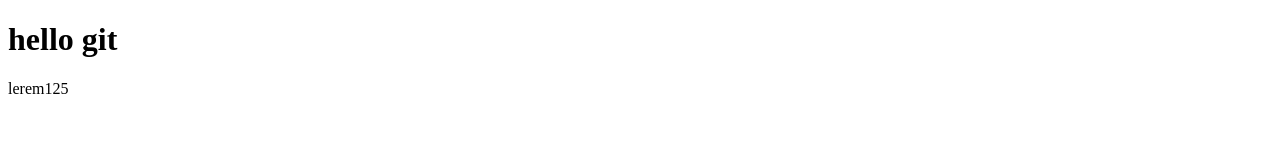
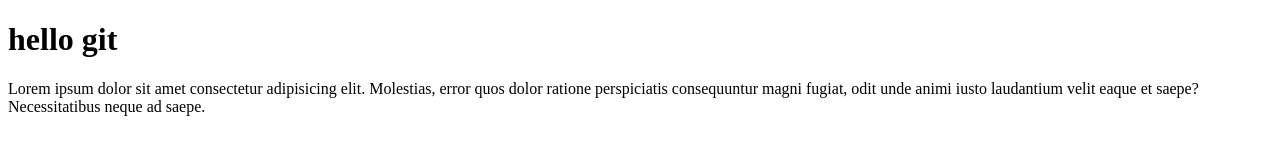
Before and after one commit to Djeridi-abdelrahim/myripogittest, a plain HTML site: page index.html in a window 1280 px wide. Drawn offline with Linux system fonts and the light colour scheme.

Commit message:
Ajout d'un lorem

```diff
--- a/index.html
+++ b/index.html
@@ -10,7 +10,8 @@
 
 <body>
     <h1>hello git</h1>
-    <p>lerem125</p>
+    <p>Lorem ipsum dolor sit amet consectetur adipisicing elit. Molestias, error quos dolor ratione perspiciatis consequuntur magni fugiat, odit unde animi iusto laudantium velit eaque et saepe? Necessitatibus neque ad saepe.
+    </p>
 </body>
 
 </html>
```
